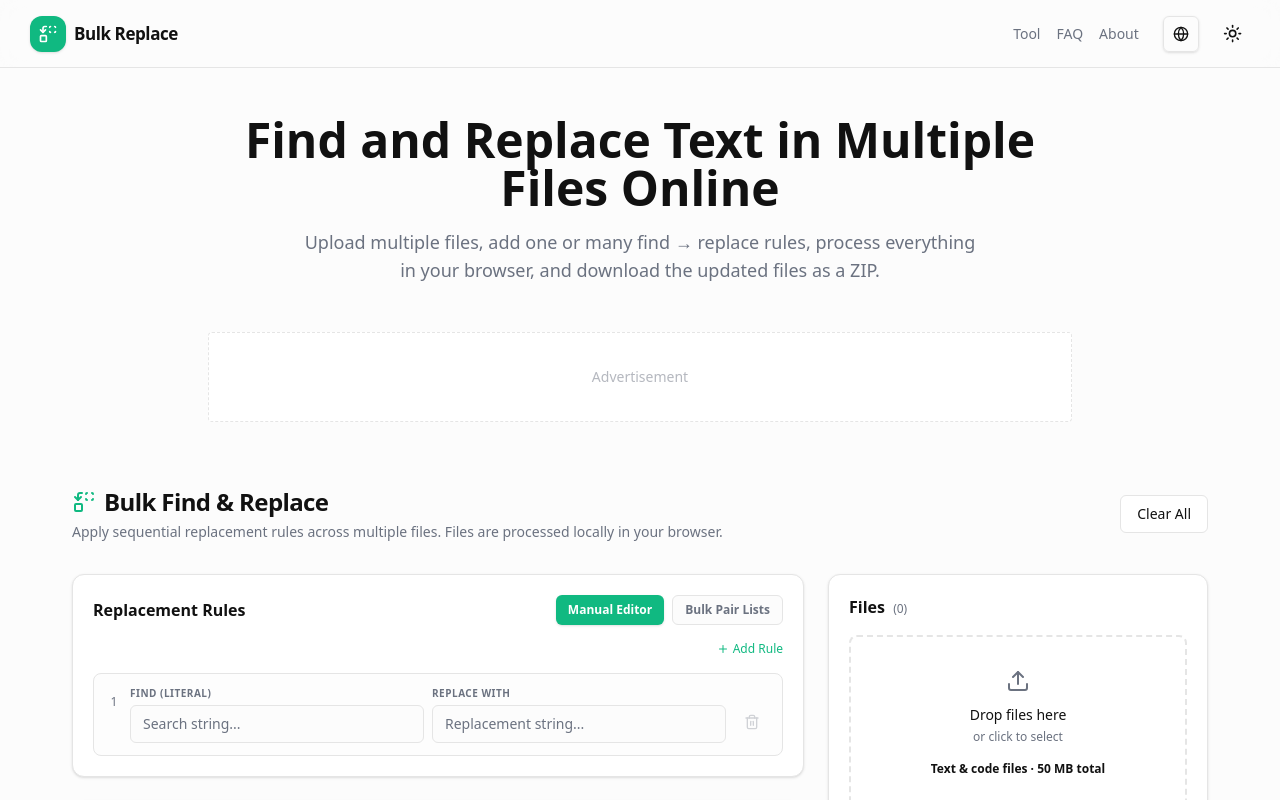
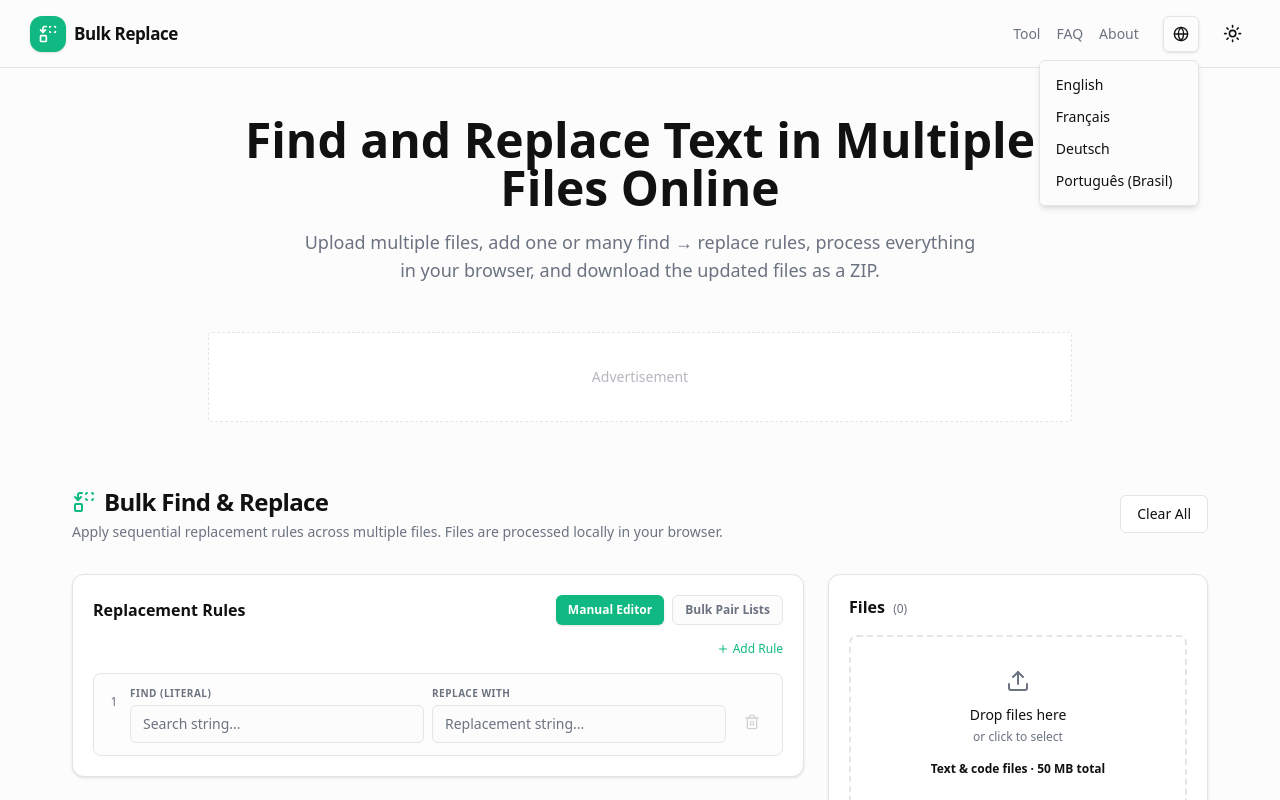
Before and after one commit to Navneetthukrul/bulk-find-replace, a Next.js app: page / in a window 1280 px wide. Both pictures are taken after a click on the button 1180 px from the left and 33 px from the top of the page. Shown: the top 800 px of the page. Built offline with nearby package versions, Linux system fonts and the light colour scheme.

Commit message:
Fix language selector interaction

```diff
--- a/src/components/layout/header.tsx
+++ b/src/components/layout/header.tsx
@@ -4,23 +4,69 @@ import { Replace, Globe } from "lucide-react";
 import { ThemeToggle } from "./theme-toggle";
 import * as React from "react";
 import Link from "next/link";
-import { usePathname } from "next/navigation";
+
 import { Dictionary } from "@/i18n/dictionaries";
 
 export function LanguageSelector() {
-  const pathname = usePathname();
+  const [isOpen, setIsOpen] = React.useState(false);
+  const dropdownRef = React.useRef<HTMLDivElement>(null);
+  const buttonRef = React.useRef<HTMLButtonElement>(null);
+
+  React.useEffect(() => {
+    function handleClickOutside(event: MouseEvent) {
+      if (
+        dropdownRef.current &&
+        !dropdownRef.current.contains(event.target as Node) &&
+        buttonRef.current &&
+        !buttonRef.current.contains(event.target as Node)
+      ) {
+        setIsOpen(false);
+      }
+    }
+
+    function handleKeyDown(event: KeyboardEvent) {
+      if (event.key === "Escape") {
+        setIsOpen(false);
+        buttonRef.current?.focus();
+      }
+    }
+
+    if (isOpen) {
+      document.addEventListener("mousedown", handleClickOutside);
+      document.addEventListener("keydown", handleKeyDown);
+    }
+
+    return () => {
+      document.removeEventListener("mousedown", handleClickOutside);
+      document.removeEventListener("keydown", handleKeyDown);
+    };
+  }, [isOpen]);
 
   return (
-    <div className="relative group">
-      <button className="flex h-9 w-9 items-center justify-center rounded-md border border-input bg-transparent text-sm font-medium shadow-sm transition-colors hover:bg-accent hover:text-accent-foreground focus-visible:outline-none focus-visible:ring-1 focus-visible:ring-ring disabled:pointer-events-none disabled:opacity-50">
+    <div className="relative">
+      <button
+        ref={buttonRef}
+        onClick={() => setIsOpen(!isOpen)}
+        aria-haspopup="menu"
+        aria-expanded={isOpen}
+        aria-label="Select language"
+        className="flex h-9 w-9 items-center justify-center rounded-md border border-input bg-transparent text-sm font-medium shadow-sm transition-colors hover:bg-accent hover:text-accent-foreground focus-visible:outline-none focus-visible:ring-1 focus-visible:ring-ring disabled:pointer-events-none disabled:opacity-50"
+      >
         <Globe className="h-4 w-4" />
       </button>
-      <div className="absolute right-0 top-full mt-2 w-40 rounded-md border bg-background p-2 opacity-0 shadow-md group-hover:opacity-100 transition-opacity pointer-events-none group-hover:pointer-events-auto">
-        <Link href="/" className="block rounded px-2 py-1.5 text-sm hover:bg-surface-hover">English</Link>
-        <Link href="/fr/" className="block rounded px-2 py-1.5 text-sm hover:bg-surface-hover">Français</Link>
-        <Link href="/de/" className="block rounded px-2 py-1.5 text-sm hover:bg-surface-hover">Deutsch</Link>
-        <Link href="/pt-br/" className="block rounded px-2 py-1.5 text-sm hover:bg-surface-hover">Português (Brasil)</Link>
-      </div>
+
+      {isOpen && (
+        <div
+          ref={dropdownRef}
+          role="menu"
+          className="absolute right-0 top-full mt-2 w-40 rounded-md border bg-background p-2 shadow-md z-50"
+        >
+          <Link href="/" role="menuitem" onClick={() => setIsOpen(false)} className="block rounded px-2 py-1.5 text-sm hover:bg-surface-hover">English</Link>
+          <Link href="/fr/" role="menuitem" onClick={() => setIsOpen(false)} className="block rounded px-2 py-1.5 text-sm hover:bg-surface-hover">Français</Link>
+          <Link href="/de/" role="menuitem" onClick={() => setIsOpen(false)} className="block rounded px-2 py-1.5 text-sm hover:bg-surface-hover">Deutsch</Link>
+          <Link href="/pt-br/" role="menuitem" onClick={() => setIsOpen(false)} className="block rounded px-2 py-1.5 text-sm hover:bg-surface-hover">Português (Brasil)</Link>
+        </div>
+      )}
     </div>
   );
 }
```
